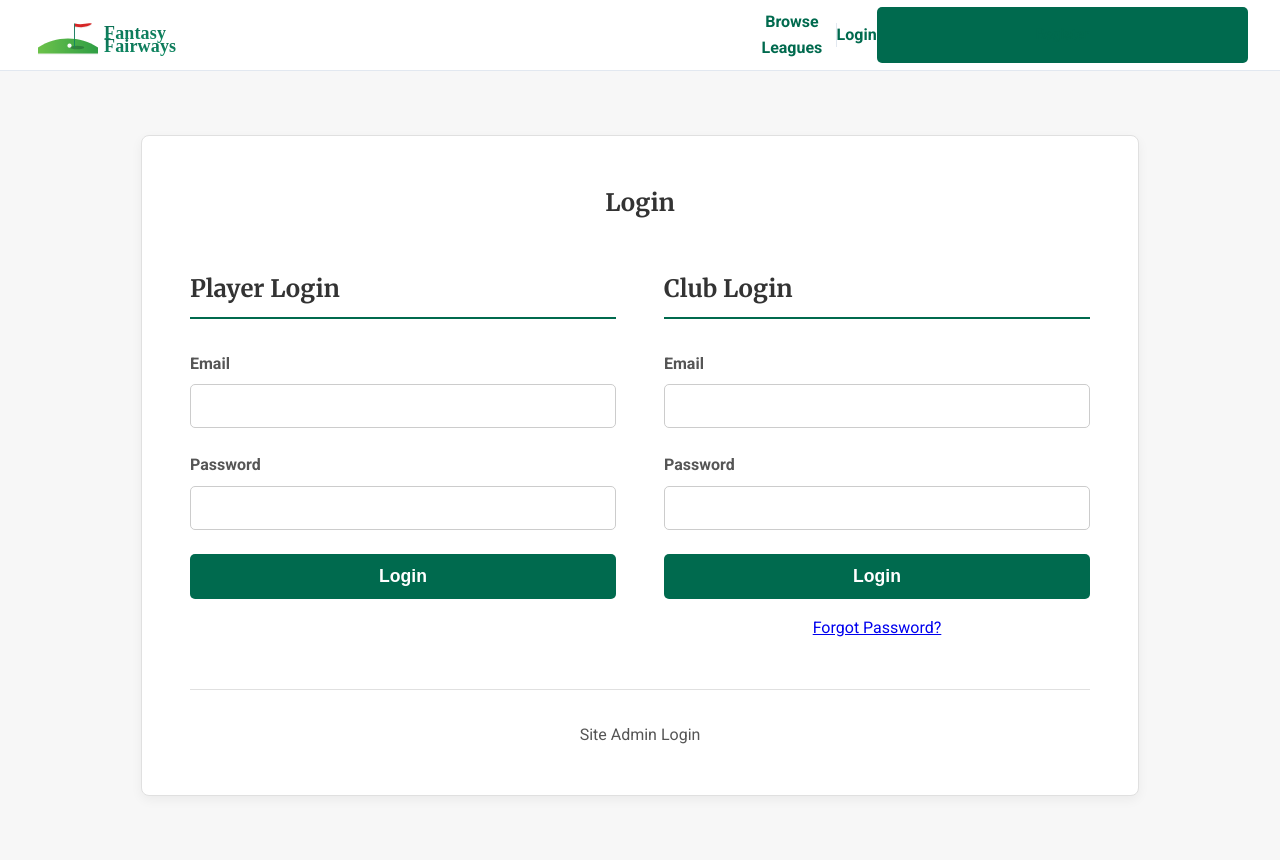
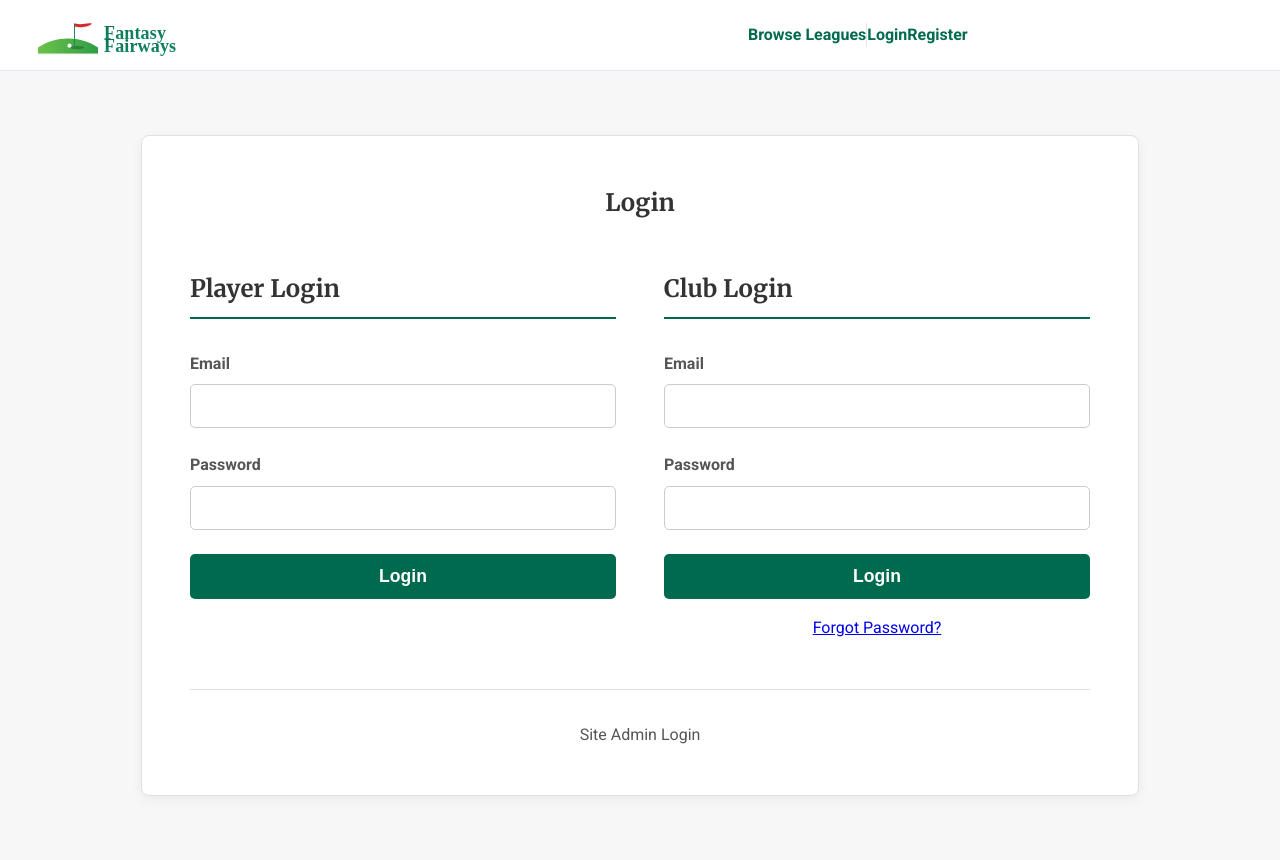
Before and after one commit to robbie321/FantasyGolf, a Flask app: a page that uses fantasy_league_app/templates/base.html in a window 1280 px wide. Run offline with Flask 3, Linux system fonts and the light colour scheme.

Commit message:
edit navbar

```diff
--- a/fantasy_league_app/templates/base.html
+++ b/fantasy_league_app/templates/base.html
@@ -50,7 +50,7 @@
             {% else %}
                 <div class="nav-separator"></div>
                 <a href="{{ url_for('auth.login_choice') }}" class="nav-link">Login</a>
-                <a href="{{ url_for('auth.register') }}" class="btn btn-primary nav-btn">Register</a>
+                <a href="{{ url_for('auth.register') }}" >Register</a>
             {% endif %}
         </div>
 
```
